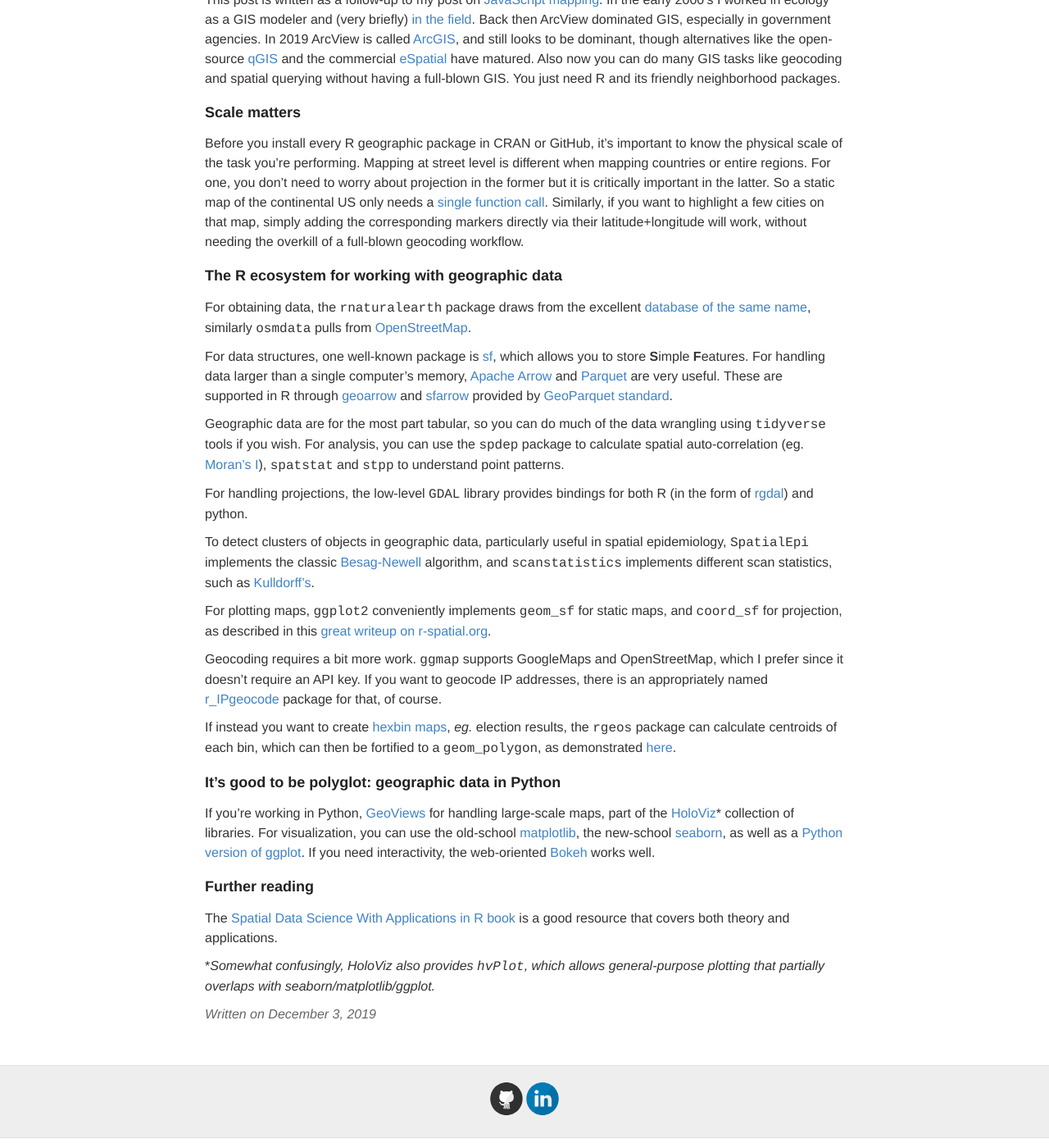
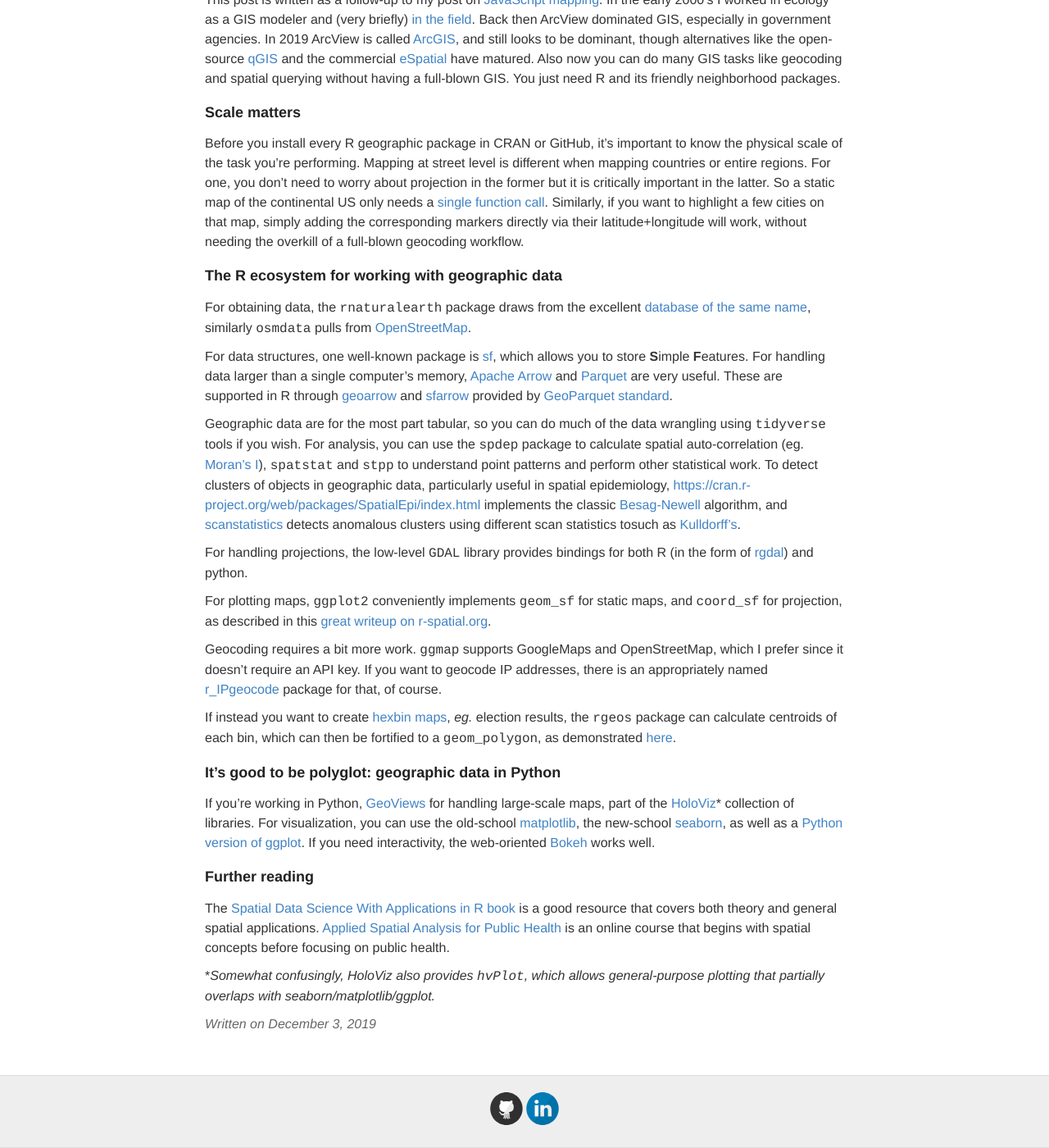
Before and after one commit to ptvan/ptvan.github.io, a Jekyll site: the page built from _posts/2019-12-03-analyzing-geographic-data.md, in a window 1280 px wide and 1400 px high, scrolled down 247 px. Shown: the whole window at 82% size. Built offline with Jekyll 4.4.1, drawn with Linux system fonts in a browser that asks for light colours.

Commit message:
more updates for R geographic analyses

```diff
--- a/_posts/2019-12-03-analyzing-geographic-data.md
+++ b/_posts/2019-12-03-analyzing-geographic-data.md
@@ -15,11 +15,9 @@
 
 For data structures, one well-known package is [sf](https://r-spatial.github.io/sf/), which allows you to store **S**imple **F**eatures. For handling data larger than a single computer's memory, [Apache Arrow](https://arrow.apache.org/) and [Parquet](https://parquet.apache.org/) are very useful. These are supported in R through [geoarrow](https://github.com/geoarrow/geoarrow-r) and  [sfarrow](https://wcjochem.github.io/sfarrow/index.html) provided by [GeoParquet standard](https://geoparquet.org/).
 
-Geographic data are for the most part tabular, so you can do much of the data wrangling using `tidyverse` tools if you wish. For analysis, you can use the `spdep` package to calculate spatial auto-correlation (eg. [Moran's I](https://en.wikipedia.org/wiki/Moran%27s_I)), `spatstat` and `stpp` to understand point patterns.
+Geographic data are for the most part tabular, so you can do much of the data wrangling using `tidyverse` tools if you wish. For analysis, you can use the `spdep` package to calculate spatial auto-correlation (eg. [Moran's I](https://en.wikipedia.org/wiki/Moran%27s_I)), `spatstat` and `stpp` to understand point patterns and perform other statistical work. To detect clusters of objects in geographic data, particularly useful in spatial epidemiology, [https://cran.r-project.org/web/packages/SpatialEpi/index.html](SpatialEpi) implements the classic [Besag-Newell](https://www.jstor.org/stable/2982708) algorithm, and [scanstatistics](https://cran.r-project.org/web/packages/scanstatistics/vignettes/introduction.html) detects anomalous clusters using different scan statistics tosuch as [Kulldorff's](https://www.tandfonline.com/doi/abs/10.1080/03610929708831995).
 
 For handling projections, the low-level `GDAL` library provides bindings for both R (in the form of [rgdal](https://cran.r-project.org/web/packages/rgdal/index.html)) and python.
-
-To detect clusters of objects in geographic data, particularly useful in spatial epidemiology, `SpatialEpi` implements the classic [Besag-Newell](https://www.jstor.org/stable/2982708) algorithm, and `scanstatistics` implements different scan statistics, such as [Kulldorff's](https://www.tandfonline.com/doi/abs/10.1080/03610929708831995).
 
 For plotting maps, `ggplot2` conveniently implements `geom_sf` for static maps, and `coord_sf` for projection, as described in this [great writeup on r-spatial.org](https://www.r-spatial.org/r/2018/10/25/ggplot2-sf.html).
 
@@ -33,6 +31,6 @@
 
 ### Further reading
 
-The [Spatial Data Science With Applications in R book](https://r-spatial.org/book/) is a good resource that covers both theory and applications.
+The [Spatial Data Science With Applications in R book](https://r-spatial.org/book/) is a good resource that covers both theory and general spatial applications. [Applied Spatial Analysis for Public Health](https://hughst.github.io/) is an online course that begins with spatial concepts before focusing on public health.
 
 *_Somewhat confusingly, HoloViz also provides `hvPlot`, which allows general-purpose plotting that partially overlaps with seaborn/matplotlib/ggplot._
```
